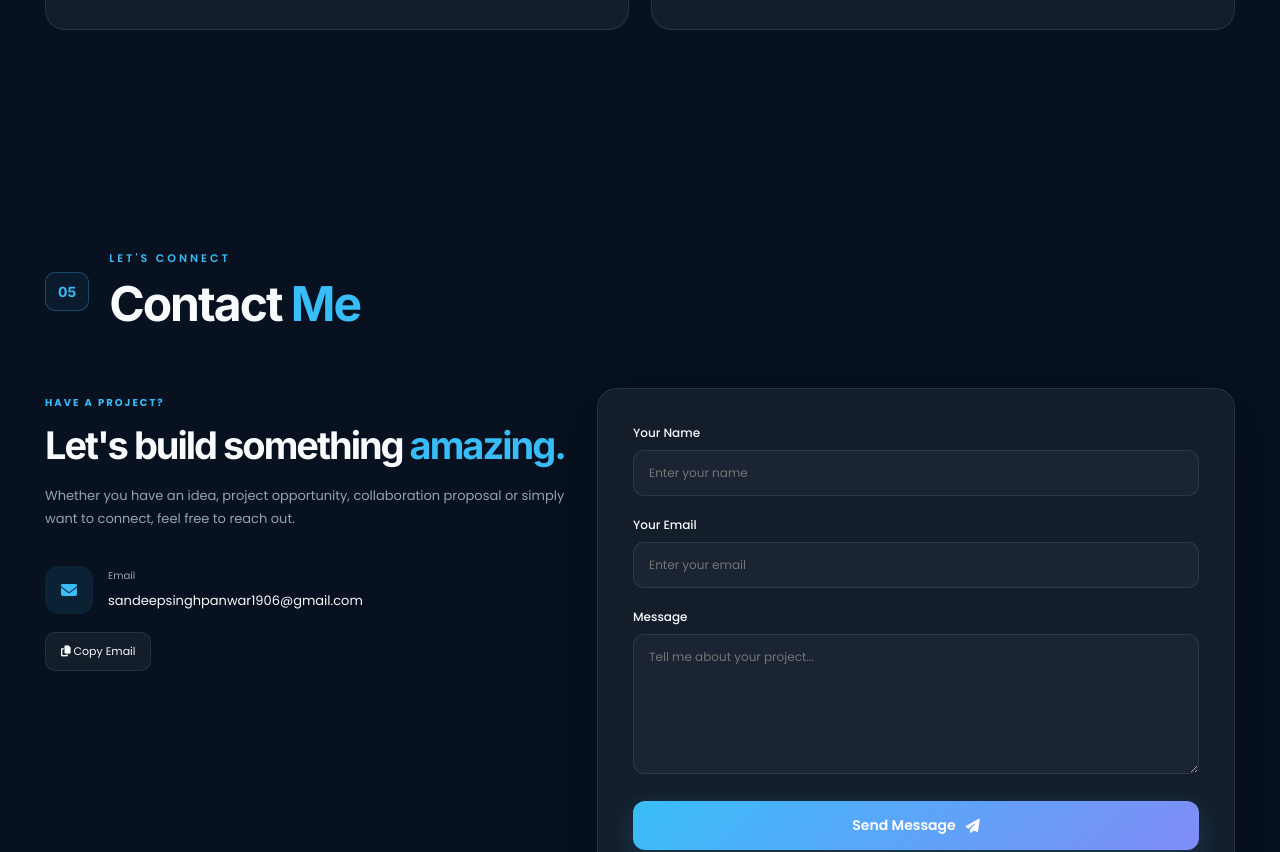
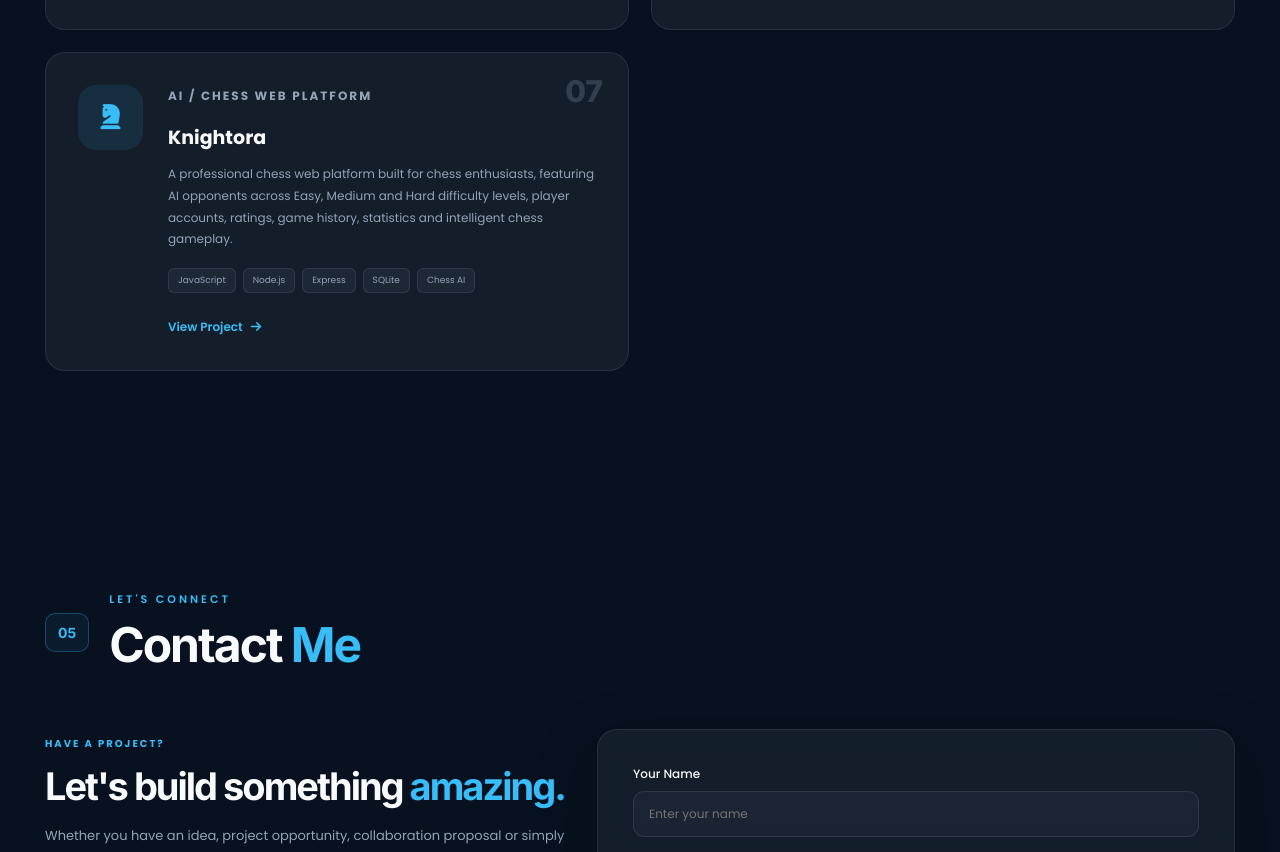
Before and after one commit to sandeepsinghpanwar19/Portfolio, a plain HTML site: page index.html in a window 1280 px wide. Shown: the part 5440-6292 px from the top of the page. Drawn offline with nearby package versions, Linux system fonts and the light colour scheme.

Commit message:
Update index.html

```diff
--- a/index.html
+++ b/index.html
@@ -730,9 +730,7 @@
                     </p>
 
                     <a href="https://drive.google.com/drive/folders/1HOzLEu2NY2yk3ezYx0WLTDwAl7zBQ2q2?usp=sharing"
-                        class="details-btn"
-                        target="_blank"
-                        rel="noopener noreferrer"
+                        class="details-btn" target="_blank" rel="noopener noreferrer"
                         aria-label="View all certificates">
                         <span>View All Certificates</span>
                         <i class="fas fa-arrow-right"></i>
@@ -759,6 +757,7 @@
 
             </div>
 
+
             <div class="filter-buttons reveal">
 
                 <button class="project-filter active" data-project-filter="all">
@@ -783,8 +782,11 @@
 
             </div>
 
+
             <div class="project-container">
 
+
+                <!-- PROJECT 01 -->
                 <article class="project-card reveal" data-category="ai python">
 
                     <div class="project-number">01</div>
@@ -814,14 +816,19 @@
                         <button class="project-details" data-title="Real and Interactive AI Chatbot"
                             data-description="An AI-powered conversational project focused on interactive communication and intelligent responses."
                             data-tech="Python • AI • API">
+
                             <span>View Project</span>
                             <i class="fas fa-arrow-right"></i>
+
                         </button>
 
                     </div>
 
                 </article>
 
+
+
+                <!-- PROJECT 02 -->
                 <article class="project-card reveal" data-category="ai python">
 
                     <div class="project-number">02</div>
@@ -851,14 +858,19 @@
                         <button class="project-details" data-title="Student Performance Prediction"
                             data-description="A machine learning project that uses student-related data to explore and predict academic performance."
                             data-tech="Python • Machine Learning • Scikit-learn">
+
                             <span>View Project</span>
                             <i class="fas fa-arrow-right"></i>
+
                         </button>
 
                     </div>
 
                 </article>
 
+
+
+                <!-- PROJECT 03 -->
                 <article class="project-card reveal" data-category="web python">
 
                     <div class="project-number">03</div>
@@ -886,16 +898,21 @@
                         </div>
 
                         <button class="project-details" data-title="Smart Student Attendance Management"
-                            data-description="A web-based attendance management concept designed to make student attendance tracking more organized."
+                            data-description="A web-based attendance management system designed to make student attendance tracking more organized and easier to manage."
                             data-tech="Python • Django • HTML • CSS">
+
                             <span>View Project</span>
                             <i class="fas fa-arrow-right"></i>
+
                         </button>
 
                     </div>
 
                 </article>
 
+
+
+                <!-- PROJECT 04 -->
                 <article class="project-card reveal" data-category="android">
 
                     <div class="project-number">04</div>
@@ -922,15 +939,21 @@
                         </div>
 
                         <button class="project-details" data-title="Student Task Manager Android App"
-                            data-description="An Android application concept focused on helping students organize and manage daily tasks."
+                            data-description="An Android application focused on helping students organize and manage their daily tasks through a simple mobile interface."
                             data-tech="Android • Java • UI">
+
                             <span>View Project</span>
                             <i class="fas fa-arrow-right"></i>
+
                         </button>
 
                     </div>
 
                 </article>
+
+
+
+                <!-- PROJECT 05 -->
                 <article class="project-card reveal" data-category="web">
 
                     <div class="project-number">05</div>
@@ -948,8 +971,8 @@
                         <p>
                             A professional typing practice platform built for
                             Indian government exam aspirants, featuring timed
-                            typing tests, difficulty levels, performance analytics,
-                            achievements and downloadable certificates.
+                            typing tests, difficulty levels, performance
+                            analytics, achievements and downloadable certificates.
                         </p>
 
                         <div class="tech-stack">
@@ -961,14 +984,19 @@
                         <button class="project-details" data-title="TypeMaster India"
                             data-description="A frontend typing practice and government-exam preparation platform with timed tests, difficulty levels, WPM and accuracy tracking, performance history, achievements, leaderboard features and downloadable practice certificates."
                             data-tech="HTML • CSS • JavaScript">
+
                             <span>View Project</span>
                             <i class="fas fa-arrow-right"></i>
+
                         </button>
 
                     </div>
 
                 </article>
 
+
+
+                <!-- PROJECT 06 -->
                 <article class="project-card reveal" data-category="web">
 
                     <div class="project-number">06</div>
@@ -1000,14 +1028,62 @@
                         <button class="project-details" data-title="TaskFlow"
                             data-description="A simple and responsive task management web application built with React, featuring task creation, editing and deletion with a clean user interface designed for everyday productivity and easy task organization."
                             data-tech="React • JavaScript • CSS • Node.js">
+
                             <span>View Project</span>
                             <i class="fas fa-arrow-right"></i>
+
                         </button>
 
                     </div>
 
                 </article>
 
+
+
+                <!-- PROJECT 07 - KNIGHTORA -->
+                <article class="project-card reveal" data-category="web ai">
+
+                    <div class="project-number">07</div>
+
+                    <div class="project-icon">
+                        <i class="fas fa-chess-knight"></i>
+                    </div>
+
+                    <div class="project-content">
+
+                        <p class="project-type">AI / CHESS WEB PLATFORM</p>
+
+                        <h3>Knightora</h3>
+
+                        <p>
+                            A professional chess web platform built for chess
+                            enthusiasts, featuring AI opponents across Easy,
+                            Medium and Hard difficulty levels, player accounts,
+                            ratings, game history, statistics and intelligent
+                            chess gameplay.
+                        </p>
+
+                        <div class="tech-stack">
+                            <span>JavaScript</span>
+                            <span>Node.js</span>
+                            <span>Express</span>
+                            <span>SQLite</span>
+                            <span>Chess AI</span>
+                        </div>
+
+                        <button class="project-details" data-title="Knightora"
+                            data-description="Knightora is a full-stack chess platform designed for chess enthusiasts. It provides interactive chess gameplay against AI opponents with Easy, Medium and Hard difficulty levels, secure user authentication, ratings, game history, statistics, move tracking, game results and a responsive modern chess interface."
+                            data-tech="JavaScript • Node.js • Express • SQLite • Chess AI"
+                            data-category="AI / Chess Web Platform">
+
+                            <span>View Project</span>
+                            <i class="fas fa-arrow-right"></i>
+
+                        </button>
+
+                    </div>
+
+                </article>
 
 
             </div>
```
